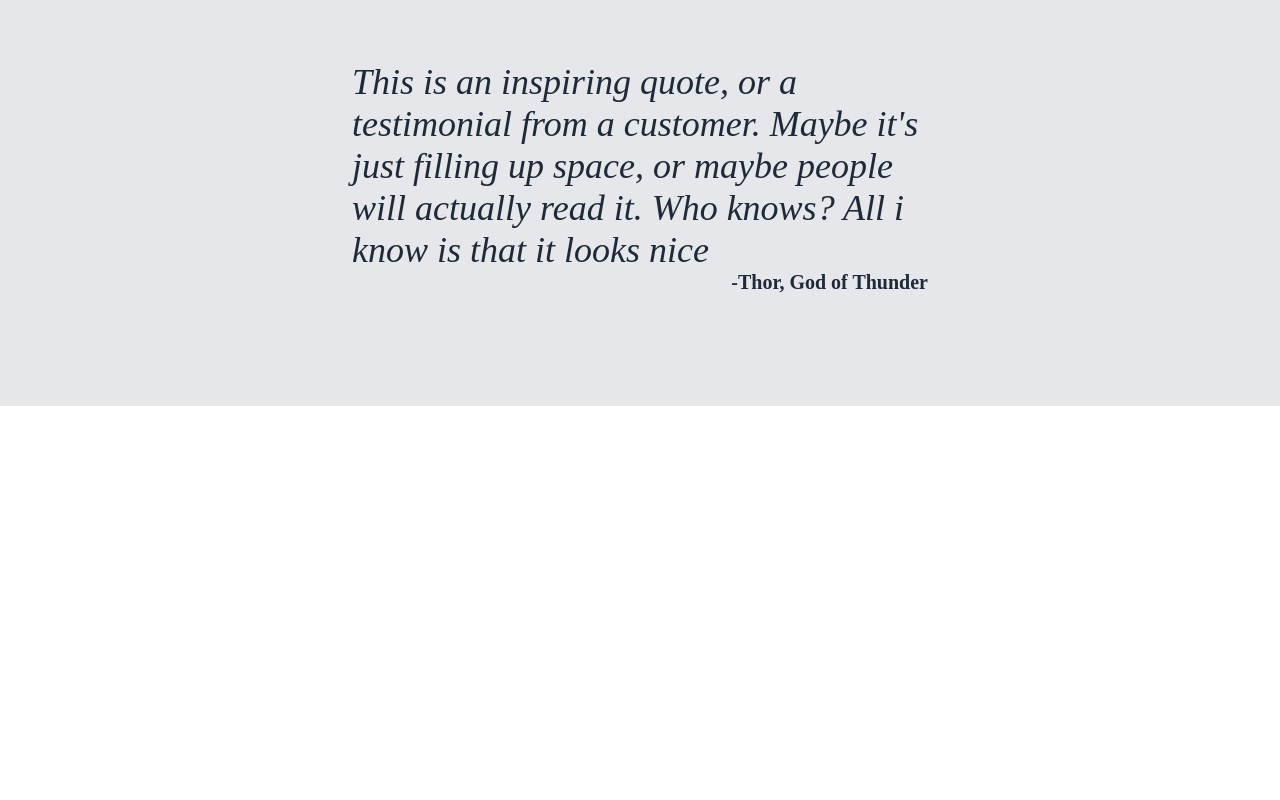
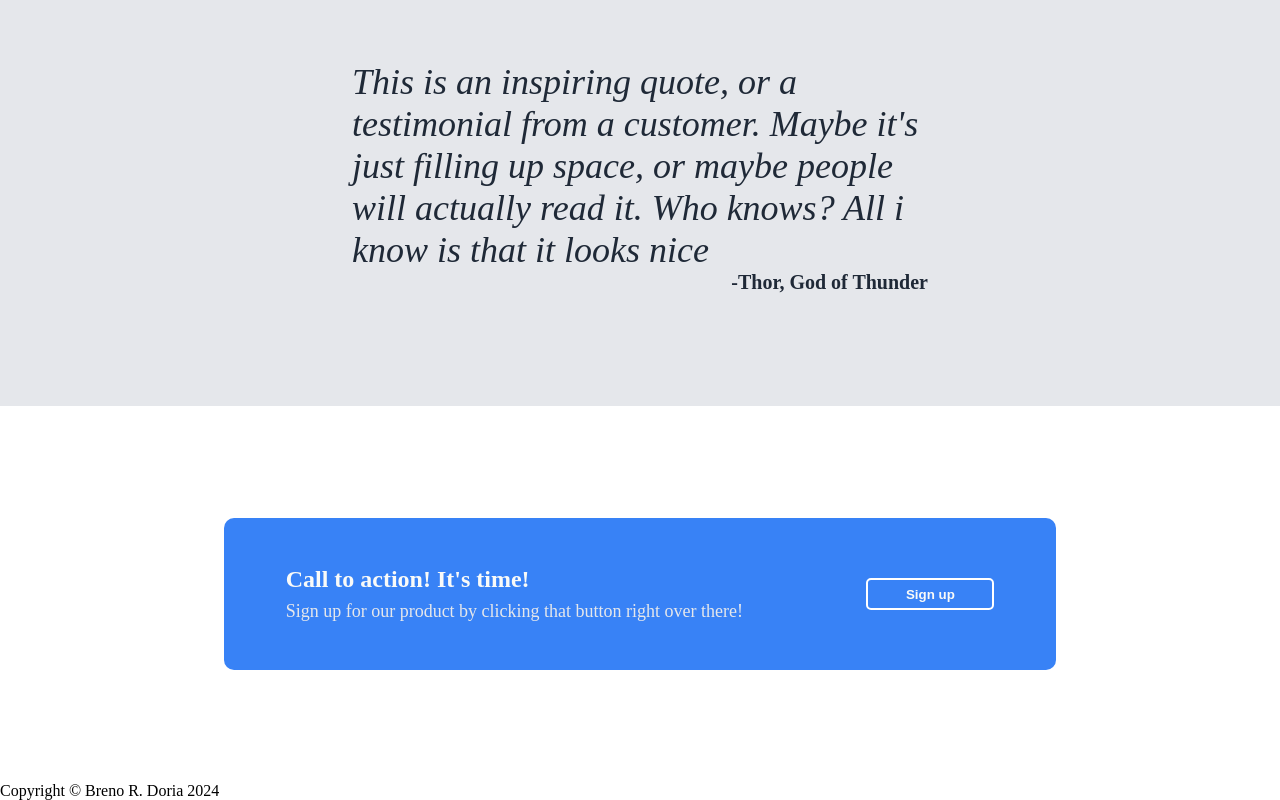
Before and after one commit to Breno-D/LandingPage, a plain HTML site: page index.html in a window 1280 px wide. Shown: the part 1044-1844 px from the top of the page. Before the commit the page ends 1450 px from the top, so only its background shows below. Drawn offline with Linux system fonts and the light colour scheme.

Commit message:
[ADD] Call To Action Panel

```diff
--- a/index.html
+++ b/index.html
@@ -48,7 +48,17 @@
         <p class="quote-text">This is an inspiring quote, or a testimonial from a customer. Maybe it's just filling up space, or maybe people will actually read it. Who knows? All i know is that it looks nice</p>
         <p class="quote-spokesperson">-Thor, God of Thunder</p>
     </div>
-    <div></div>
-    <div></div>
+    <div class="cta">
+        <div class="cta-wrapper">
+            <div class="cta-texts-wrapper">
+                <p class="cta-header">Call to action! It's time!</p>
+                <p class="cta-text">Sign up for our product by clicking that button right over there!</p>
+            </div>
+            <button>Sign up</button>
+        </div>
+    </div>
+    <div class="footer">
+        <p>Copyright &#169; Breno R. Doria 2024</p>
+    </div>
 </body>
 </html>
--- a/styles.css
+++ b/styles.css
@@ -1,6 +1,28 @@
 *{
     box-sizing: border-box;
     margin: 0;
+}
+
+ul{
+    padding: 0px;
+    margin: 0px;
+    margin-top: 0px;
+    display: flex;
+    list-style-type: none;
+    gap: 15px;
+}
+
+a{
+    text-decoration: none;
+}
+
+button{
+    height: 2rem;
+    width: 8rem;
+    border-radius: 5px;
+    background-color: #3882f6;
+    color: #e5e7eb;
+    border: 0px;
 }
 
 .hero,
@@ -76,15 +98,6 @@
     font-size: 18px;
 }
 
-button{
-    height: 2rem;
-    width: 8rem;
-    border-radius: 5px;
-    background-color: #3882f6;
-    color: #e5e7eb;
-    border: 0px;
-}
-
 .hero-text,
 a{
     color: #e5e7eb;
@@ -118,15 +131,38 @@ a{
     font-size: 20px;
 }
 
-ul{
-    padding: 0px;
-    margin: 0px;
-    margin-top: 0px;
+.cta{
     display: flex;
-    list-style-type: none;
-    gap: 15px;
+    justify-content: center;
+    align-items: center;
+    padding: 7rem 14rem;
 }
 
-a{
-    text-decoration: none;
+.cta-wrapper{
+    background-color: #3882f6;
+    display: flex;
+    border-radius: 10px;
+    justify-content: space-around;
+    align-items: center;
+    padding: 3rem 0;
+    width: 75rem;
+    flex-wrap: wrap;
 }
+
+.cta-header{
+    color: #F9FAF8;
+    font-weight: bolder;
+    font-size: 24px;
+    padding-bottom: 0.5rem;
+}
+
+.cta-text{
+    color: #e5e7eb;
+    font-size: 18px;
+}
+
+.cta-wrapper button{
+    border: 2px solid white;
+    font-weight: bolder;
+    color: #F9FAF8;
+}
```
